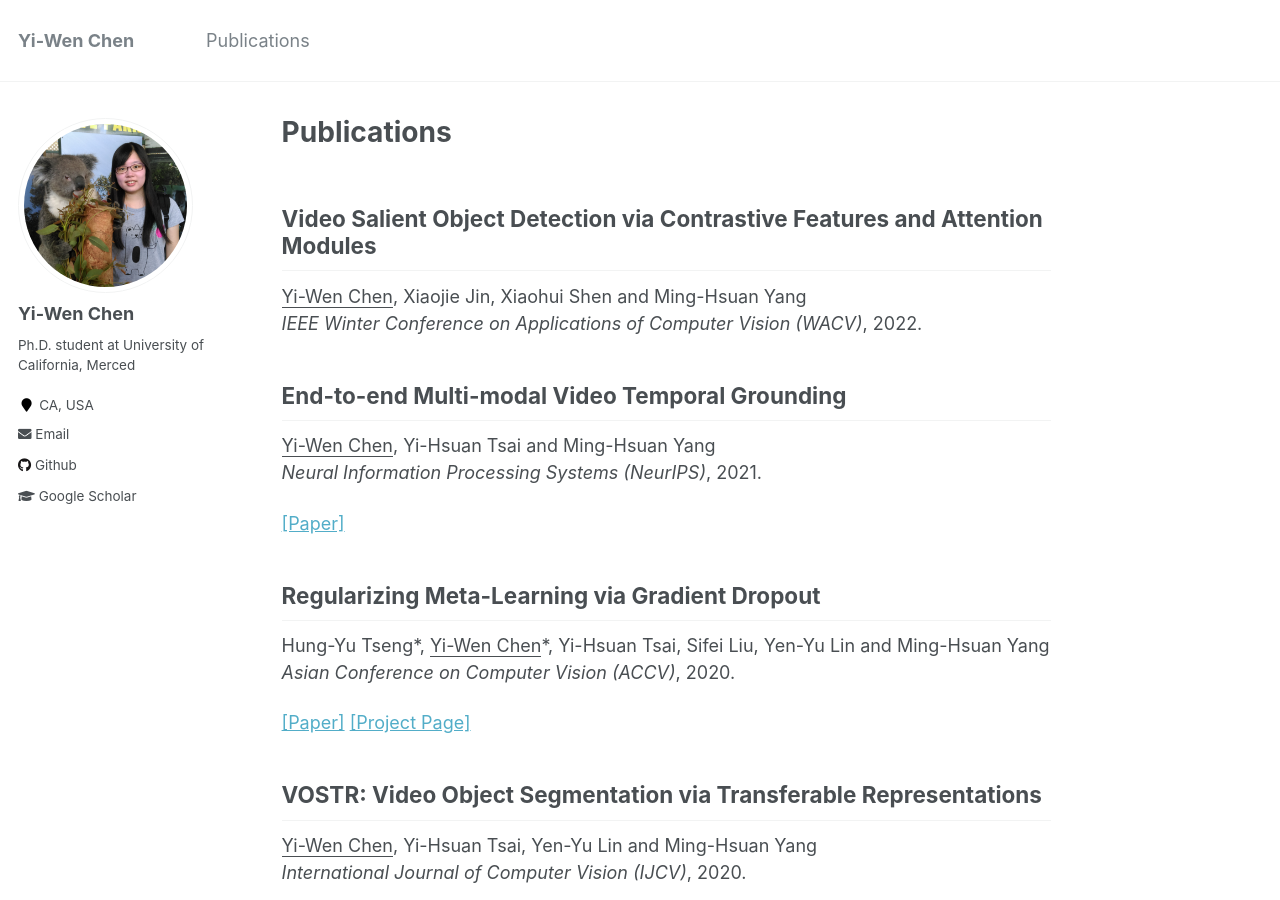
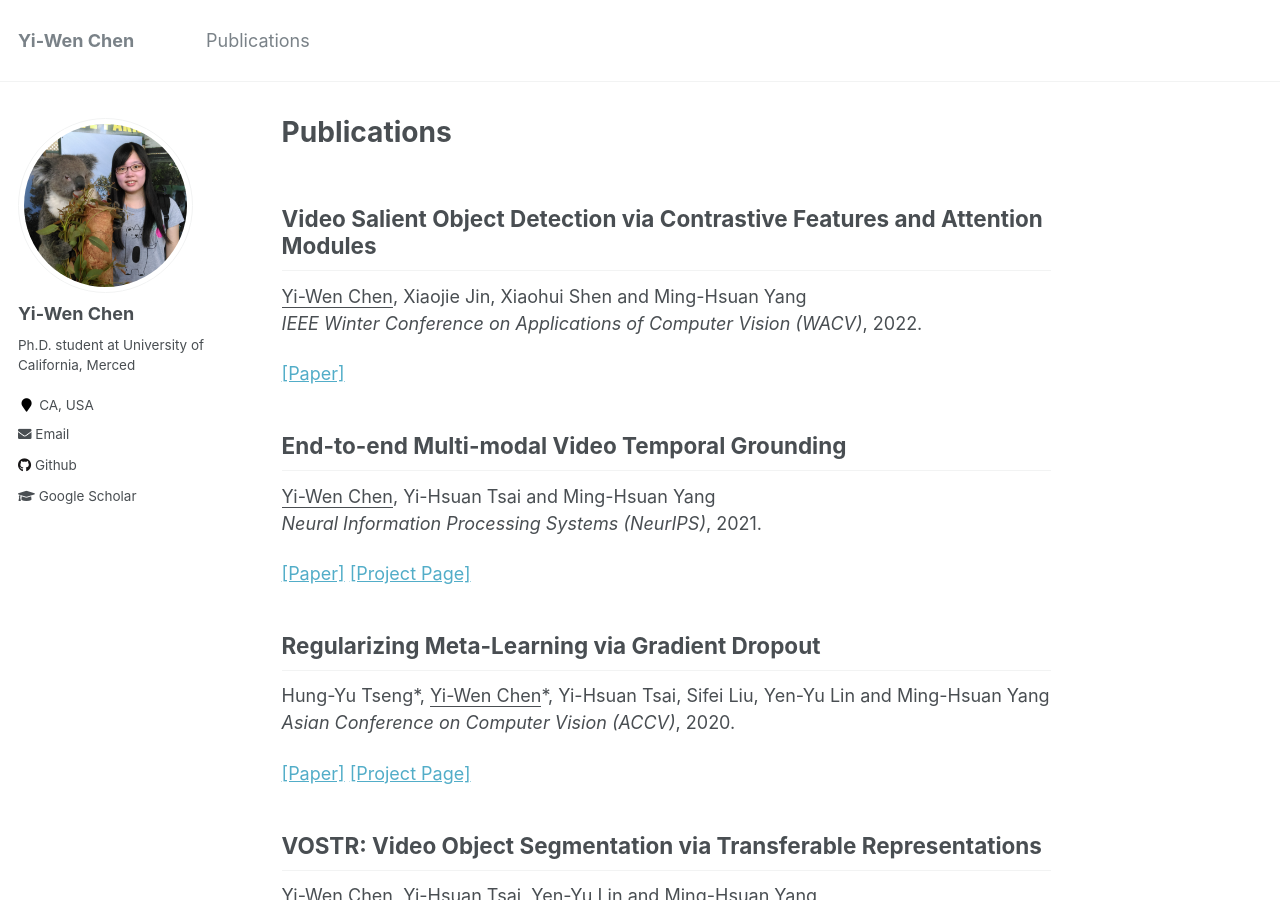
Before and after one commit to wenz116/wenz116.github.io, a Jekyll site: the page built from _pages/publications.md, in a window 1280 px wide and 900 px high. Built offline with Jekyll 4.4.1, drawn with Linux system fonts in a browser that asks for light colours.

Commit message:
Update publications

```diff
--- a/_pages/publications.md
+++ b/_pages/publications.md
@@ -8,11 +8,14 @@ author_profile: true
 <ins>Yi-Wen Chen</ins>, Xiaojie Jin, Xiaohui Shen and Ming-Hsuan Yang <br />
 *IEEE Winter Conference on Applications of Computer Vision (WACV)*, 2022.
 
+[[Paper]](https://wenz116.github.io/files/WACV22_video_saliency.pdf)
+
 ## End-to-end Multi-modal Video Temporal Grounding
 <ins>Yi-Wen Chen</ins>, Yi-Hsuan Tsai and Ming-Hsuan Yang <br />
 *Neural Information Processing Systems (NeurIPS)*, 2021.
 
 [[Paper]](https://arxiv.org/abs/2107.05624)
+[[Project Page]](https://github.com/wenz116/DRFT)
 
 ## Regularizing Meta-Learning via Gradient Dropout
 Hung-Yu Tseng\*, <ins>Yi-Wen Chen</ins>\*, Yi-Hsuan Tsai, Sifei Liu, Yen-Yu Lin and Ming-Hsuan Yang <br />
```
Also changed, not shown: 1 other file.
